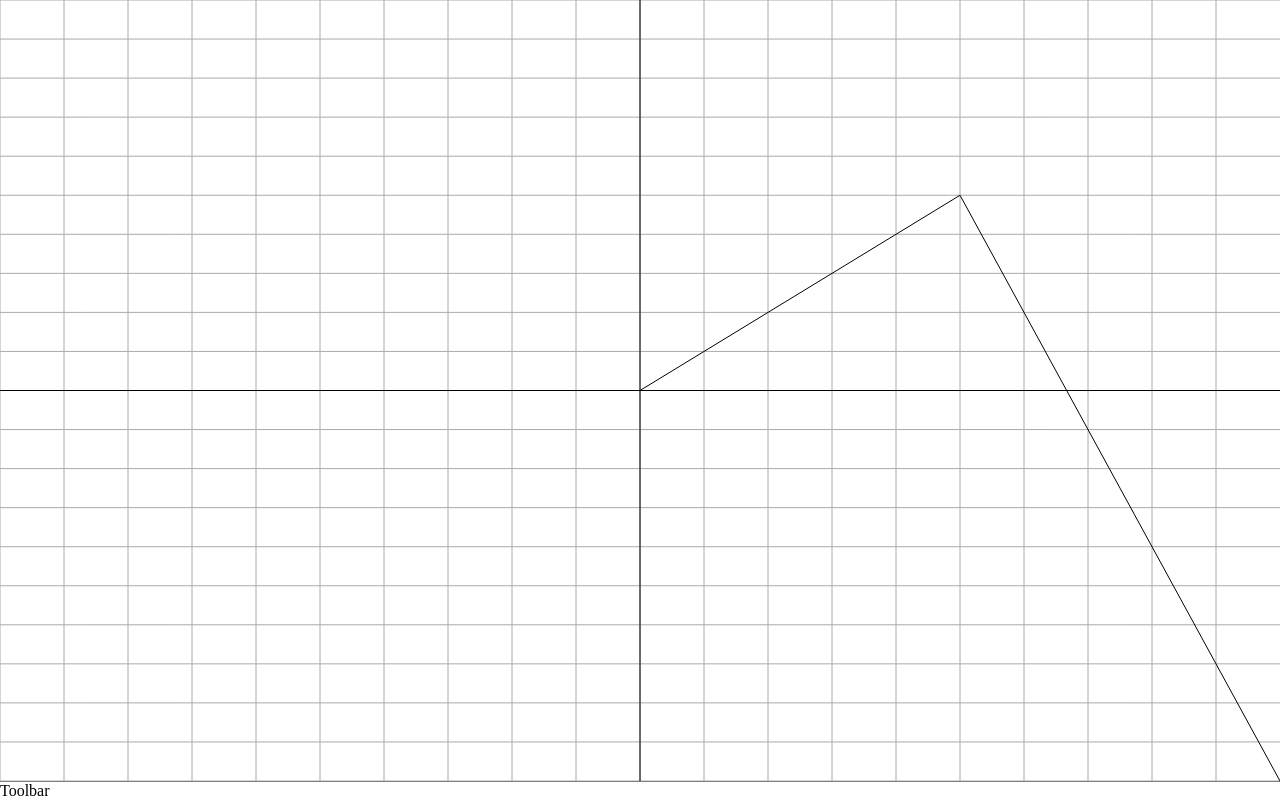
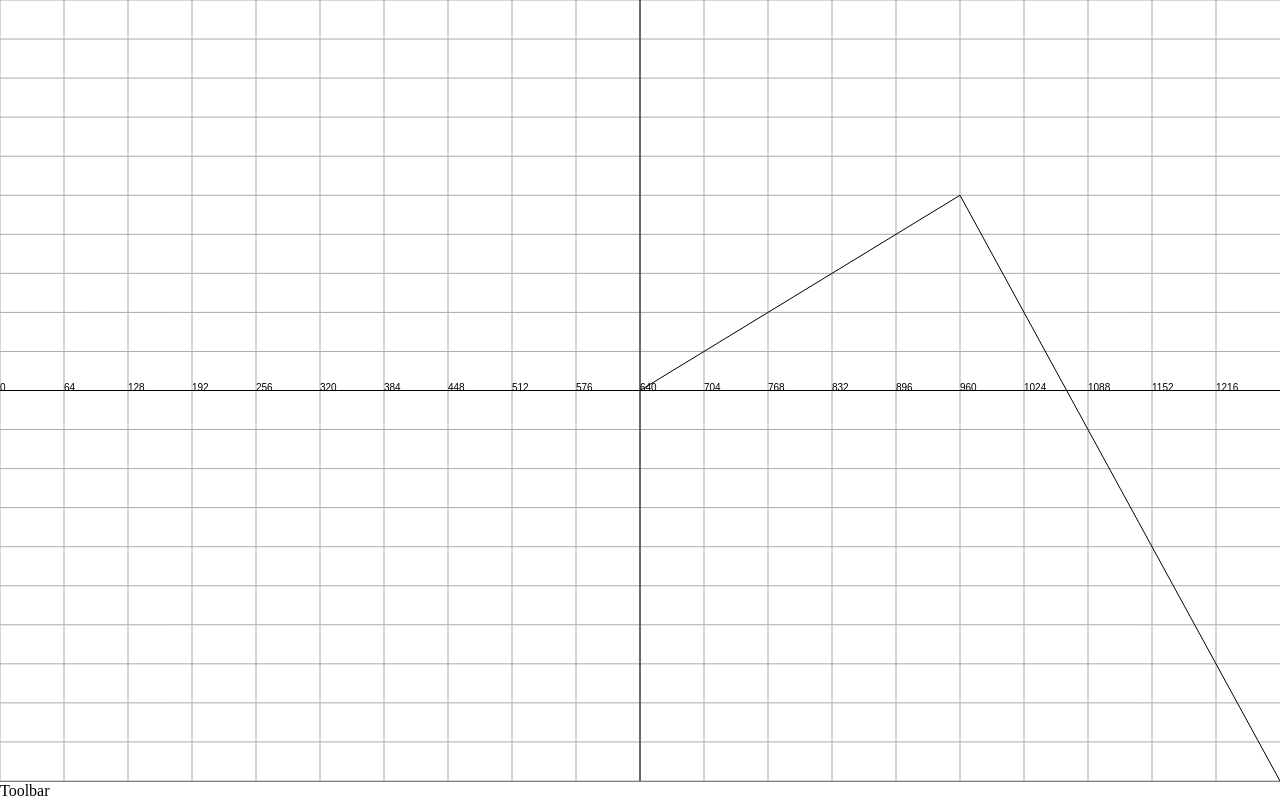
Before and after one commit to Dynosaur/algebruh, a React app: page /graph in a window 1280 px wide. Built offline with nearby package versions, Linux system fonts and the light colour scheme; the HTML template or start-up script is replaced by a standard one.

Commit message:
Added random numbers on x-axis, fix later

```diff
--- a/src/components/graph/canvas.ts
+++ b/src/components/graph/canvas.ts
@@ -120,13 +120,15 @@ class Canvas {
         const xDiff = Math.floor(this.displacement.getX() / this.xScale);
         console.log(xDiff);
         for(let i = -xDiff * this.xScale; i < this.getWidth() - xDiff * this.xScale; i += this.xScale) {
+            let x = i + this.displacement.getX();
             this.drawLine(
                 new Line(
-                    new Point(i + this.displacement.getX(), this.getHeight()),
+                    new Point(x, this.getHeight()),
                     new Point(i + this.displacement.getX(), 0)
                 ),
                 context
             );
+            context.fillText('' + (x - this.displacement.getX()), x, this.center.getY());
         }
         const yDiff = Math.floor(this.displacement.getY() / this.yScale);
         for(let i = -yDiff * this.yScale; i < this.getHeight() - yDiff * this.yScale; i += this.yScale) {
```
